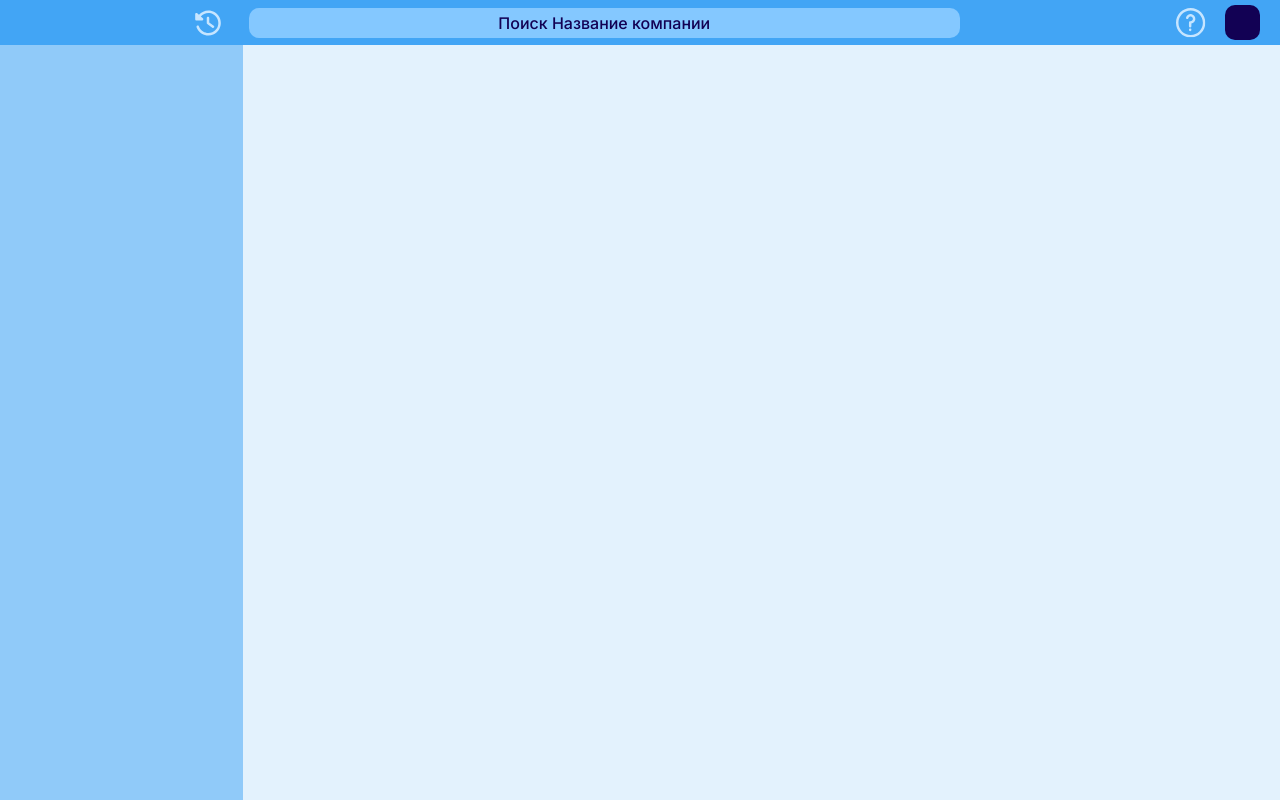
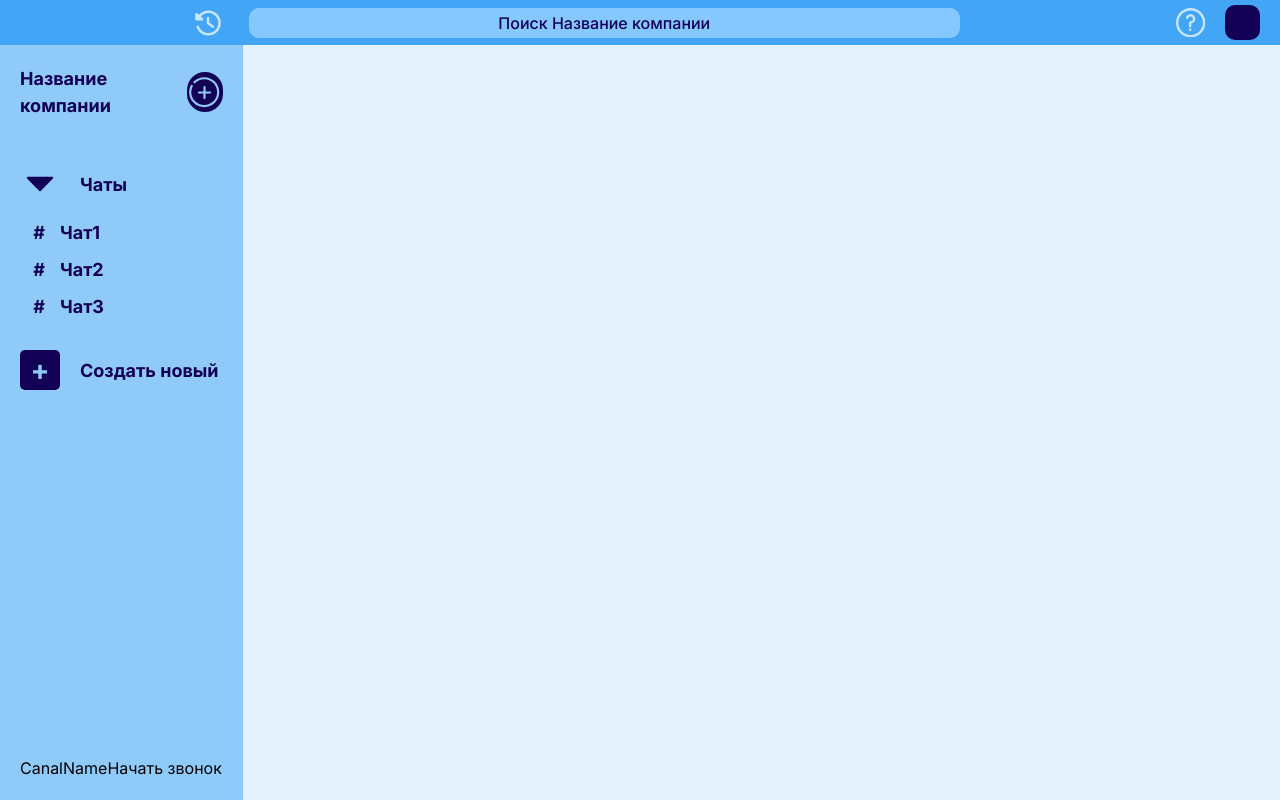
Before and after one commit to RoastedPikachu/Agora_Project, a Next.js app: page /messanger in a window 1280 px wide. Built offline with nearby package versions, Linux system fonts and the light colour scheme.

Commit message:
Добавил контента в сайдбар на странице мессенджера

```diff
--- a/src/widgets/features/TheCompanyChats.tsx
+++ b/src/widgets/features/TheCompanyChats.tsx
@@ -2,8 +2,42 @@ import React from 'react';
 
 const TheCompanyChats = () => {
     return (
-        <aside className="relative grid w-[19%] h-full bg-[#90caf9]">
+        <aside className="relative w-[19%] h-full bg-[#90caf9]">
+          <div className="flex justify-between items-center mt-[20px] px-[20px]">
+              <h3 className="text-[#120154] text-[1.125rem] font-bold">Название компании</h3>
 
+              <button className="flex justify-center items-center w-[40px] h-[40px] bg-[#120154] rounded-[50px]">
+                  <img src="/static/messangerPage/icons/HmmIcon.svg" alt=""/>
+              </button>
+          </div>
+
+          <div className="flex items-center mt-[50px] px-[20px]">
+              <button className="flex justify-center items-center w-[40px] h-[30px]">
+                 <img src="/static/messangerPage/icons/ToggleArrowIcon.svg" alt="" className="w-[30px] h-[20px]"/>
+              </button>
+
+              <h3 className="ml-[20px] text-[#120154] text-[1.125rem] font-bold">Чаты</h3>
+          </div>
+
+          <ul className="mt-[20px] px-[45px] list-['#']">
+              <li className="mt-[10px] px-[15px] text-[#120154] text-[1.125rem] font-bold">Чат1</li>
+
+              <li className="mt-[10px] px-[15px] text-[#120154] text-[1.125rem] font-bold">Чат2</li>
+
+              <li className="mt-[10px] px-[15px] text-[#120154] text-[1.125rem] font-bold">Чат3</li>
+          </ul>
+
+          <div className="flex items-center mt-[30px] px-[20px]">
+              <button className="flex justify-center items-center w-[40px] h-[40px] bg-[#120154] rounded-[5px] text-[#90caf9] text-[1.75rem] font-bold">+</button>
+
+              <h3 className="ml-[20px] text-[#120154] text-[1.125rem] font-bold">Создать новый</h3>
+          </div>
+
+          <div className="absolute flex items-center bottom-[20px] px-[20px]">
+              <h3 className="">CanalName</h3>
+
+              <button className="">Начать звонок</button>
+          </div>
         </aside>
     );
 };
```
Also changed, not shown: public/static/messangerPage/icons/HmmIcon.svg (added), public/static/messangerPage/icons/ToggleArrowIcon.svg (added).
